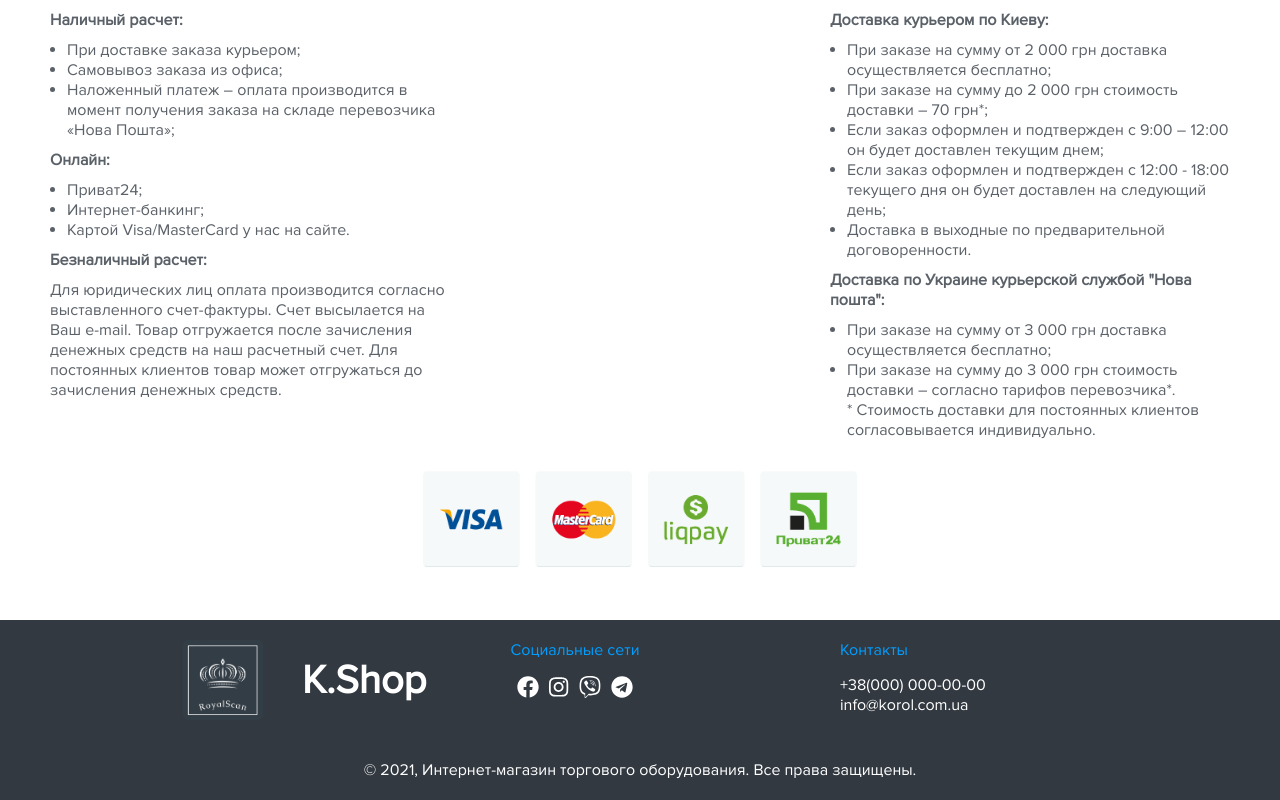
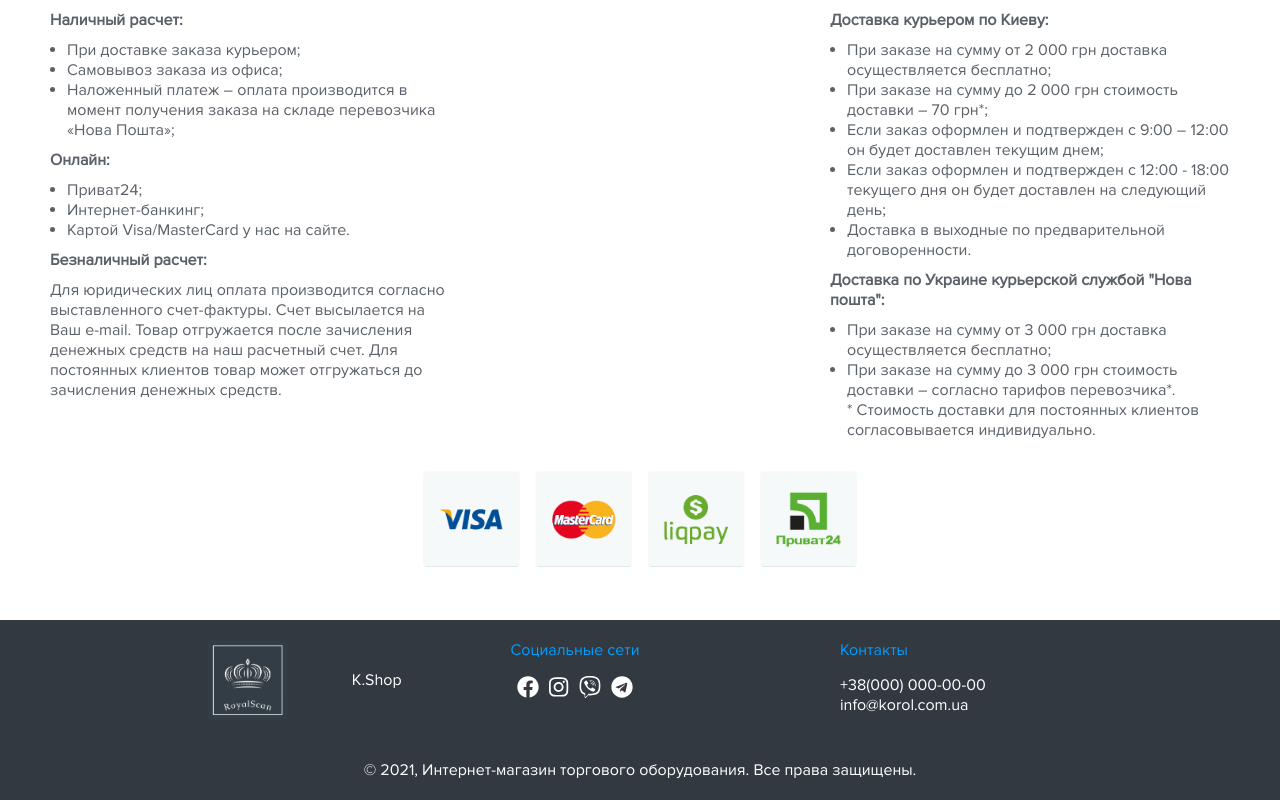
Before and after one commit to Semidar/royal-scan, a React (Create React App) app: page /Delivery in a window 1280 px wide. Shown: the part 611-1411 px from the top of the page. Built offline with nearby package versions, Linux system fonts and the light colour scheme.

Commit message:
footer fix

```diff
--- a/src/pages/footer/footer.scss
+++ b/src/pages/footer/footer.scss
@@ -26,10 +26,6 @@
         background-position: center;
         margin-right: 25px;
         border-radius: 5px;
-      }
-      .name {
-        font-size: 40px;
-        font-weight: bolder;
       }
     }
     .second__col {
```
